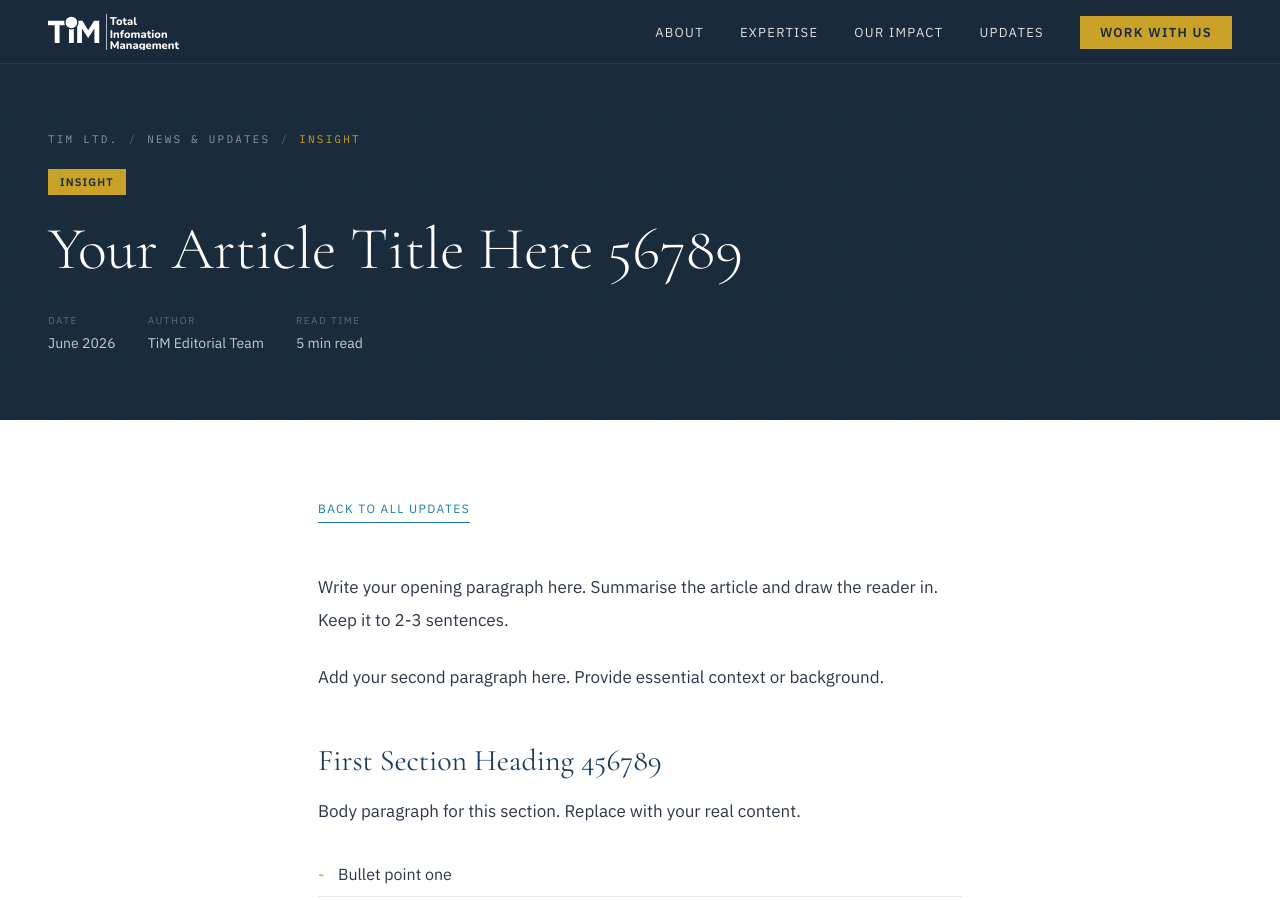
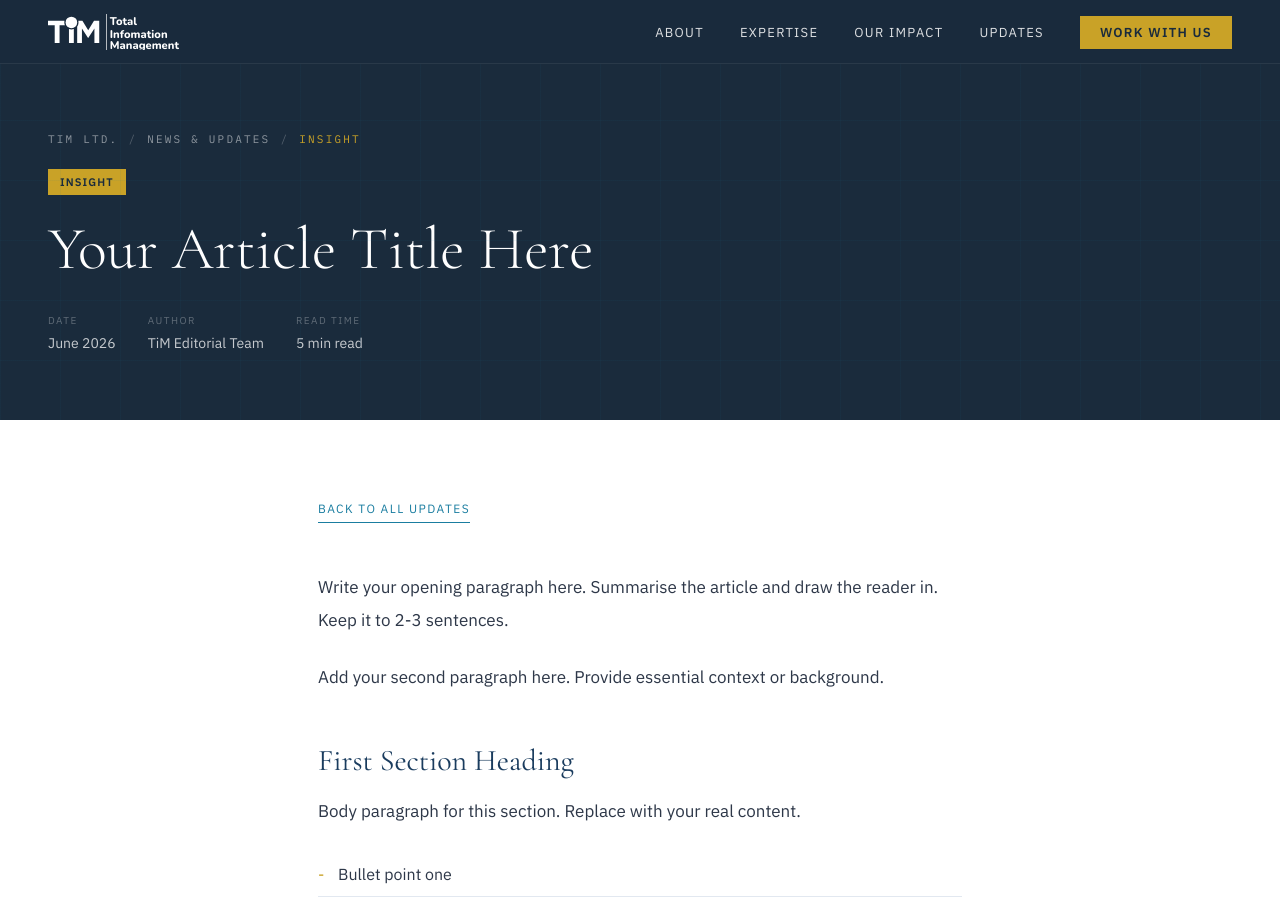
Before and after one commit to totalinfomationmanagement/tim-website-jeykll, a Jekyll site: the page built from _posts/2026-06-03-your-article-title-here.md, in a window 1280 px wide and 900 px high. Built offline with Jekyll 4.4.1, drawn with Linux system fonts in a browser that asks for light colours.

Commit message:
Updated 2 files via CloudCannon.

```diff
--- a/_posts/2026-06-03-your-article-title-here-56789.md
+++ b/_posts/2026-06-03-your-article-title-here.md
@@ -1,8 +1,8 @@
 ---
 _schema: default
 layout: article
-title: Your Article Title Here 56789
-date: 2026-06-03T07:19:20+03:00
+title: Your Article Title Here
+date: 2026-06-03T08:04:04+03:00
 tag: Insight
 author: TiM Editorial Team
 read_time: 5 min read
@@ -15,13 +15,13 @@ Write your opening paragraph here. Summarise the article and draw the reader in.
 
 Add your second paragraph here. Provide essential context or background.
 
-## First Section Heading 456789
+## First Section Heading
 
 Body paragraph for this section. Replace with your real content.
 
-* Bullet point one
-* Bullet point two
-* Bullet point three
+- Bullet point one
+- Bullet point two
+- Bullet point three
 
 ## Second Section Heading
 
```
